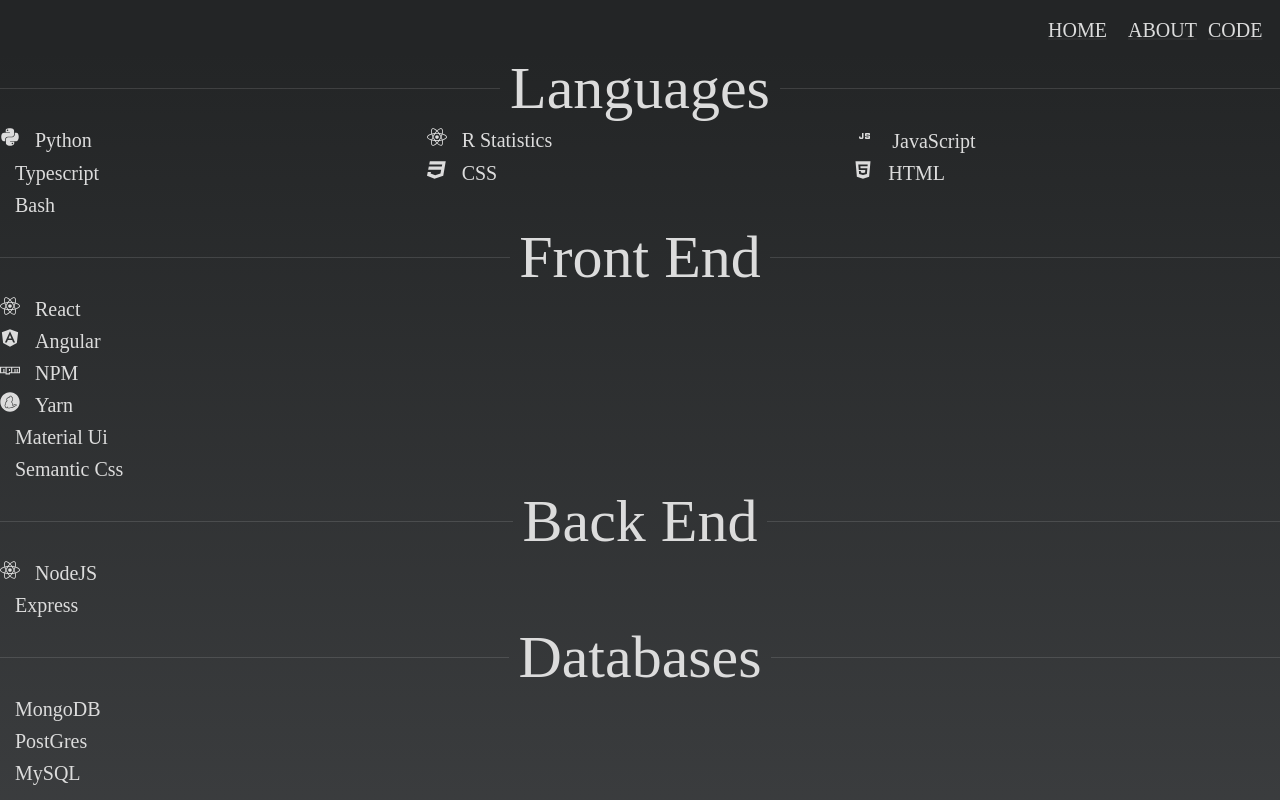
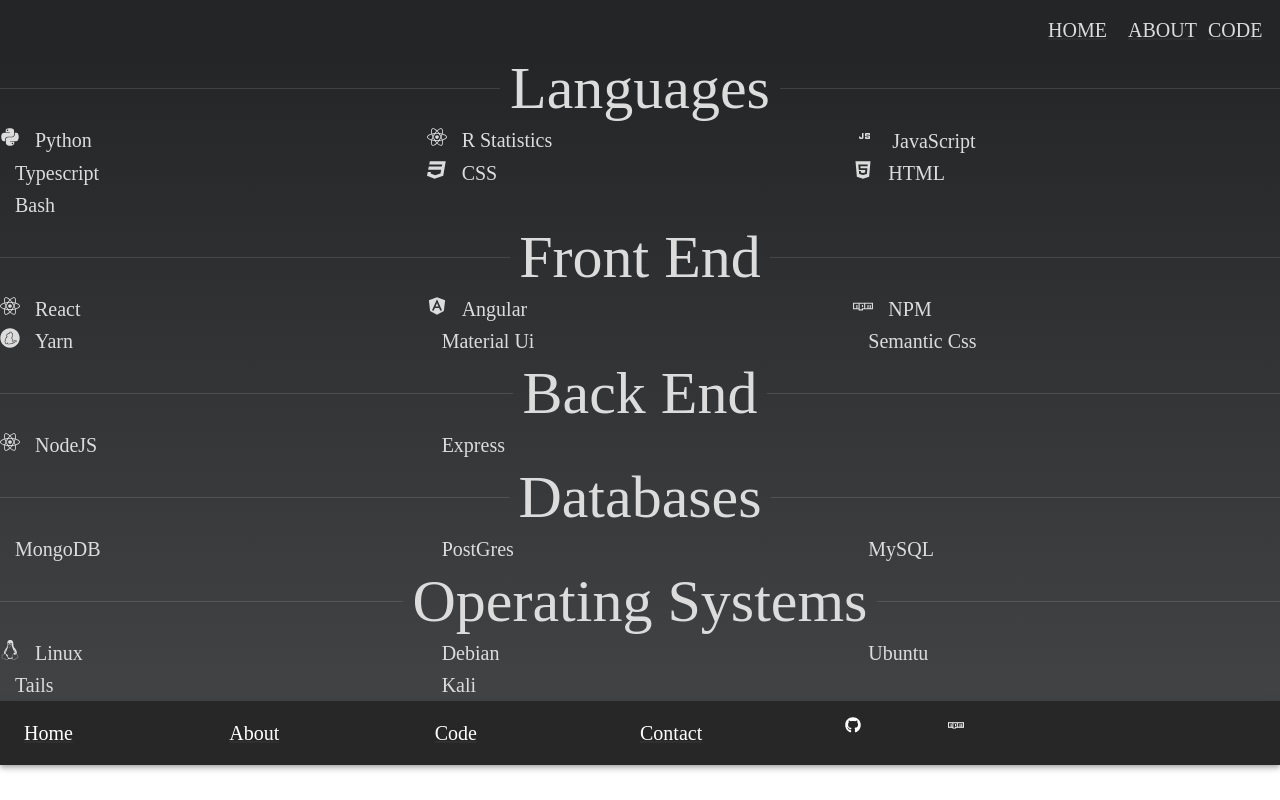
Before and after one commit to SABaltz/showcase, a React (Create React App) app: page /code in a window 1280 px wide. Shown: the top 800 px of the page. Built offline with nearby package versions, Linux system fonts and the light colour scheme.

Commit message:
Add grid to code section

```diff
--- a/src/components/Code.tsx
+++ b/src/components/Code.tsx
@@ -82,24 +82,41 @@
                 </Grid>
 
                 <DividerWithTitle text={'Front End'}/>
+                <Grid container>
                     {frontEndTechnologies.map(({text, icon}, index) => (
+                        <Grid key={index} item xs={6} md={4}>
                             <TechItem key={index} text={text} icon={icon}/>
+                        </Grid>
                     ))}
+                </Grid>
 
                 <DividerWithTitle text={'Back End'}/>
+                <Grid container>
                     {backEndTechnologies.map(({text, icon}, index) => (
+                        <Grid key={index} item xs={6} md={4}>
                             <TechItem key={index} text={text} icon={icon}/>
+                        </Grid>
                     ))}
+                </Grid>
 
                 <DividerWithTitle text={'Databases'}/>
+                <Grid container>
                     {databaseTechnologies.map(({text, icon}, index) => (
+                        <Grid key={index} item xs={6} md={4}>
                             <TechItem key={index} text={text} icon={icon}/>
+                        </Grid>
                     ))}
+                </Grid>
+
 
                 <DividerWithTitle text={'Operating Systems'}/>
+                <Grid container>
                     {operatingSystems.map(({text, icon}, index) => (
+                        <Grid key={index} item xs={6} md={4}>
                             <TechItem key={index} text={text} icon={icon}/>
+                        </Grid>
                     ))}
+                </Grid>
             </Box>
         </>
     );
```
Lines whose indentation alone changed are shown as unchanged.
